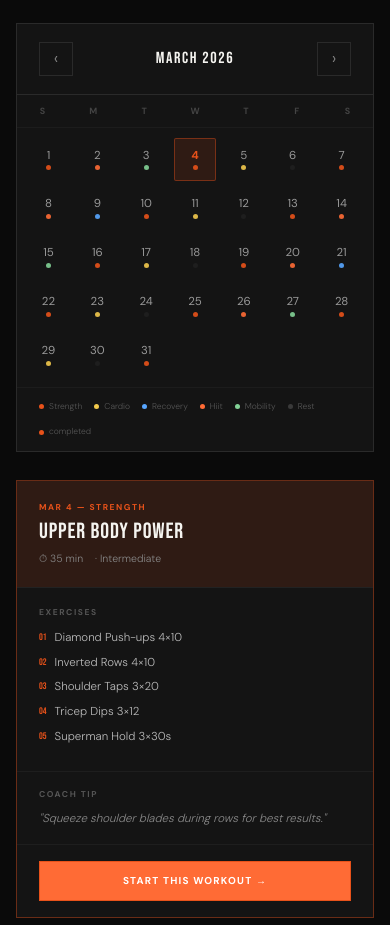
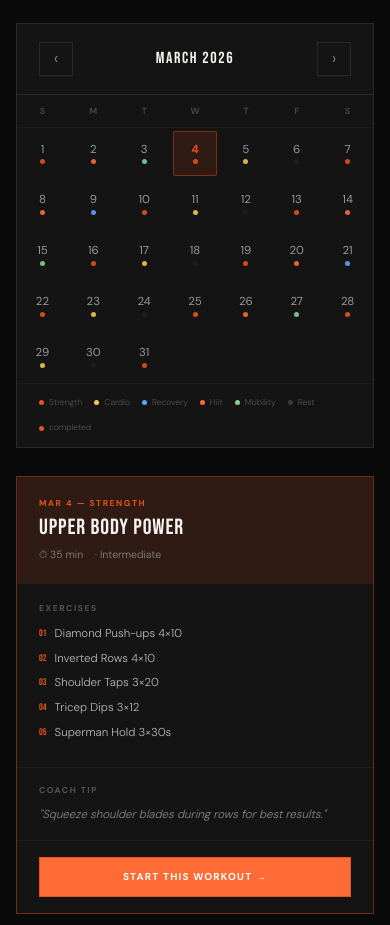
Before and after one commit to derekjahwu/apartment-athlete, a Next.js app: page / in a window 390 px wide. Shown: the part 3360-4285 px from the top of the page. Built offline with nearby package versions, Linux system fonts and the light colour scheme.

Commit message:
fixed mobile calendar

```diff
--- a/components/home/WorkoutCalendar.tsx
+++ b/components/home/WorkoutCalendar.tsx
@@ -159,7 +159,7 @@ export default function WorkoutCalendar({ onOpenAuth }: WorkoutCalendarProps) {
               ))}
             </div>
 
-            <div style={{ display: 'grid', gridTemplateColumns: 'repeat(7,1fr)', padding: 7 }}>
+            <div style={{ display: 'grid', gridTemplateColumns: 'repeat(7,1fr)', padding: "0px" }}>
               {Array.from({ length: first }).map((_, i) => <div key={`e${i}`} style={{ aspectRatio: '1' }} />)}
               {Array.from({ length: dim }).map((_, i) => {
                 const day = i + 1
@@ -229,14 +229,7 @@ export default function WorkoutCalendar({ onOpenAuth }: WorkoutCalendarProps) {
               </div>
 
               <div style={{ padding: '16px 22px', display: 'flex', flexDirection: 'column', gap: 8 }}>
-                {/* {isCurMonth && selected === today.getDate() && (
-                  <button
-                    onClick={handleLogToday}
-                    style={{ width: '100%', padding: '12px', background: '#1a2e1a', border: `1px solid ${todayLogged || justLogged ? '#82d296' : '#2a4a2a'}`, color: '#82d296', fontSize: 9.5, fontWeight: 700, letterSpacing: '0.14em', textTransform: 'uppercase', cursor: todayLogged ? 'default' : 'pointer', fontFamily: 'inherit', transition: 'all 0.2s' }}
-                  >
-                    {justLogged ? '✓ Logged!' : todayLogged ? '✓ Completed Today' : 'Log This Workout ✓'}
-                  </button>
-                )} */}
+
                 <Link href={`/workout/${workoutSlug(pw.name)}`}     style={{
                         padding: '11px 22px',
                         background: ORANGE_HOV,
```
